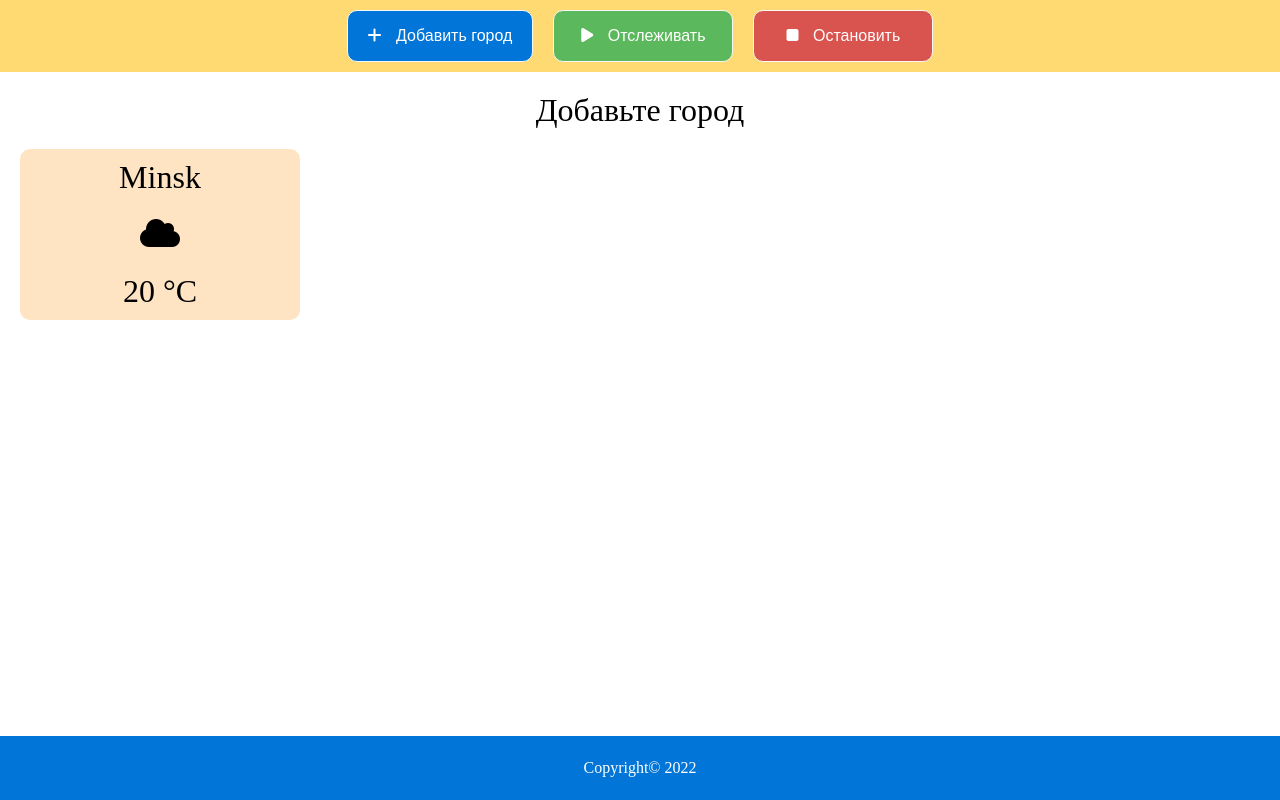
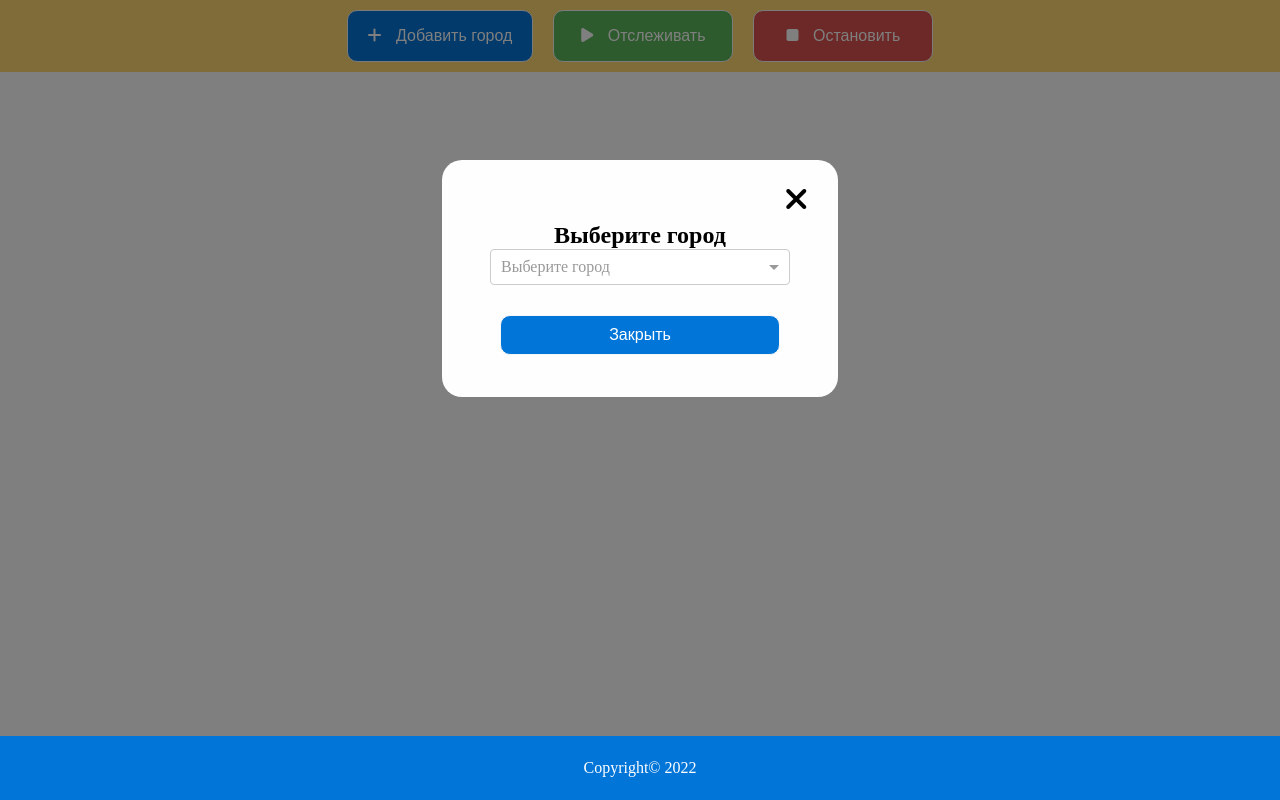
Before and after one commit to dekan006/Weather-app-test, an Angular app: page / in a window 1280 px wide. Built offline with nearby package versions, Linux system fonts and the light colour scheme.

Commit message:
add ngSelect, cardCities

```diff
--- a/package.json
+++ b/package.json
@@ -18,6 +18,7 @@
     "@angular/platform-browser": "~13.3.0",
     "@angular/platform-browser-dynamic": "~13.3.0",
     "@angular/router": "~13.3.0",
+    "@ng-select/ng-select": "^8.1.1",
     "rxjs": "~7.5.0",
     "tslib": "^2.3.0",
     "zone.js": "~0.11.4"
--- a/src/app/app.component.css
+++ b/src/app/app.component.css
@@ -54,10 +54,6 @@ button {
 .show {
     display: none;
 }
-
-/* .body__modal {
-    display: none;
-} */
 
 .body__modal_backdrop {
     position: fixed;
--- a/src/app/app.component.html
+++ b/src/app/app.component.html
@@ -1,6 +1,6 @@
 <div class="wrapper">
     <header class="header">
-        <button class="button header__button_add"><i class="fas fa-plus"></i> Добавить город</button>
+        <button class="button header__button_add" (click)="showModal=true"><i class="fas fa-plus"></i> Добавить город</button>
         <button class="button header__button_start"><i class="fas fa-play"></i> Отслеживать</button>
         <button class="button header__button_stop"> <i class="fas fa-stop"></i> Остановить</button>
     </header>
@@ -10,17 +10,29 @@
         <div class="body__modal_backdrop"></div>
         <div class="body__modal_window">
           <h4 class="modal__title modal_item">Выберите город</h4>
-          <input type="text" class="modal_item">
-          <button class="modal__button modal_item">Закрыть</button>
-          <div class="modal__button_close"><i class="fas fa-times"></i></div>
+          <ng-select  placeholder="Выберите город" (change)="addCardCity($event)">
+            <ng-option *ngFor="let city of cities" [value]="city">{{city}}</ng-option>
+          </ng-select>
+          <button class="modal__button modal_item" (click)="showModal=false">Закрыть</button>
+          <div class="modal__button_close" (click)="showModal=false"><i class="fas fa-times"></i></div>
         </div>
       </div>
 
       <div class="body__content">
-        <p>Добавьте город</p>
+        <div *ngFor="let city of cardCities">
+          <app-card [city]="city"></app-card>
+        </div>
+
+        <ng-template #viewCityCard>
+          <p>Добавьте город</p>
+        </ng-template>
+
+
+
+
       </div>
 
-      <app-card></app-card>
+
 
     </div>
 
--- a/src/app/app.component.ts
+++ b/src/app/app.component.ts
@@ -1,5 +1,6 @@
 import { Component, OnInit } from '@angular/core';
 import { HttpClient } from '@angular/common/http';
+
 
 @Component({
   selector: 'app-root',
@@ -8,8 +9,10 @@ import { HttpClient } from '@angular/common/http';
 })
 export class AppComponent implements OnInit{
   title = 'weather-app-test';
-  showModal: boolean = false;
+  showModal: boolean = true;
   cities: Array<string> = [];
+  cardCities : Array<string> =[];
+
 
   constructor(
     private http: HttpClient
@@ -20,4 +23,13 @@ export class AppComponent implements OnInit{
       { this.cities = res.cities }
       );
   }
+
+  addCardCity(city: string) {
+    if (city) {
+      this.cardCities.push(city);
+    }
+    console.log(this.cardCities)
+  }
+
+
 }
--- a/src/app/component/card/card.component.html
+++ b/src/app/component/card/card.component.html
@@ -3,6 +3,6 @@
         <div class="card_item card__nameCity">{{city}}</div>
         <div class="card_item card__iconWeather"><i class="fas fa-cloud"></i></div>
         <div class="card_item card__currentTemperature">20 °C</div>
-        <div class="card__iconDelete"><i class="fas fa-trash"></i></div>
+        <div class="card__iconDelete" (click)="deleteCardCity(city)"><i class="fas fa-trash" ></i></div>
     </div>
 </div>
--- a/src/app/component/card/card.component.ts
+++ b/src/app/component/card/card.component.ts
@@ -1,4 +1,4 @@
-import { Component, OnInit } from '@angular/core';
+import { Component, OnInit, Input } from '@angular/core';
 
 @Component({
   selector: 'app-card',
@@ -7,10 +7,14 @@ import { Component, OnInit } from '@angular/core';
 })
 export class CardComponent implements OnInit {
 
+  @Input() city: string ='';
+
   constructor() { }
 
-  city: string = "Minsk";
   ngOnInit(): void {
+
   }
-
+  deleteCardCity(city: string) {
+    console.log(city);
+  }
 }
--- a/src/styles.css
+++ b/src/styles.css
@@ -1,4 +1,5 @@
 /* You can add global styles to this file, and also import other style files */
+@import "~@ng-select/ng-select/themes/default.theme.css";
 * {
     padding: 0;
     margin: 0;
```
Also changed, not shown: src/app/app.module.ts (+6 -1 lines), 1 other file (tests, documents, lock files or other folders).
